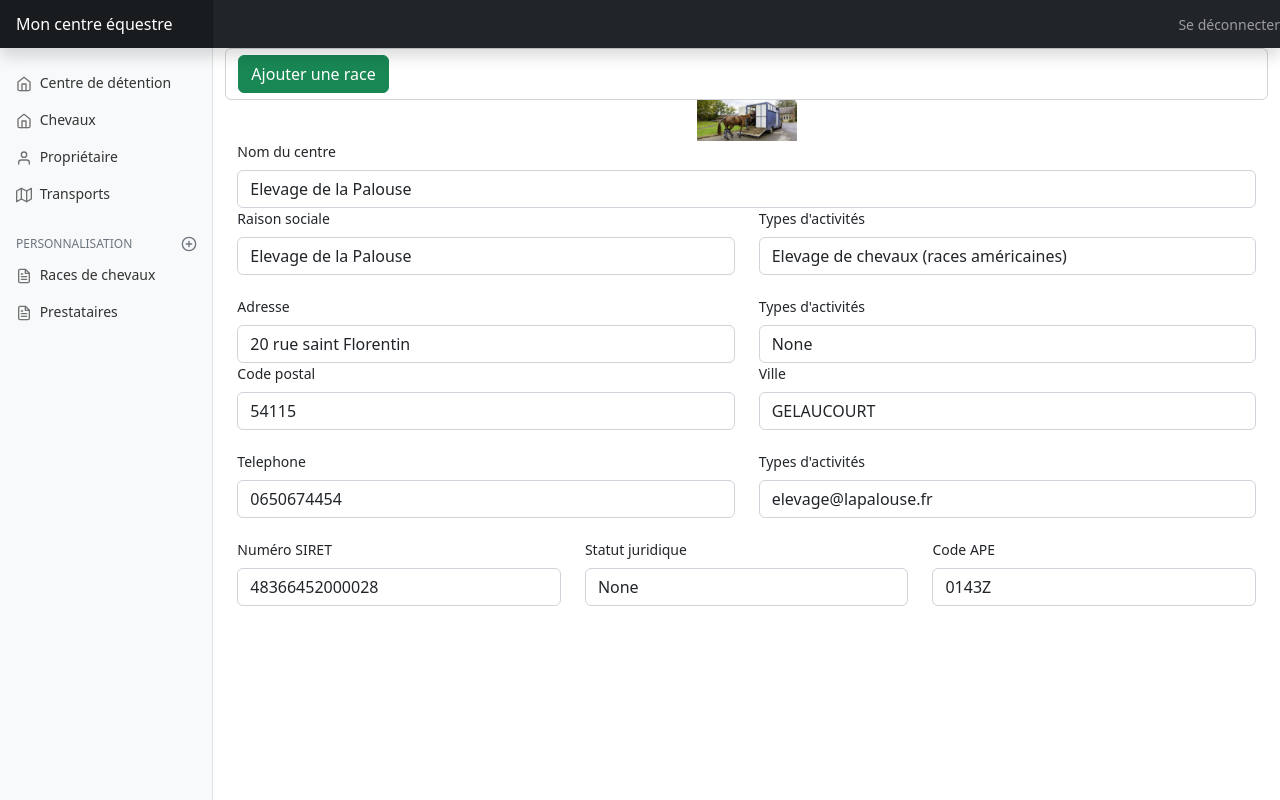
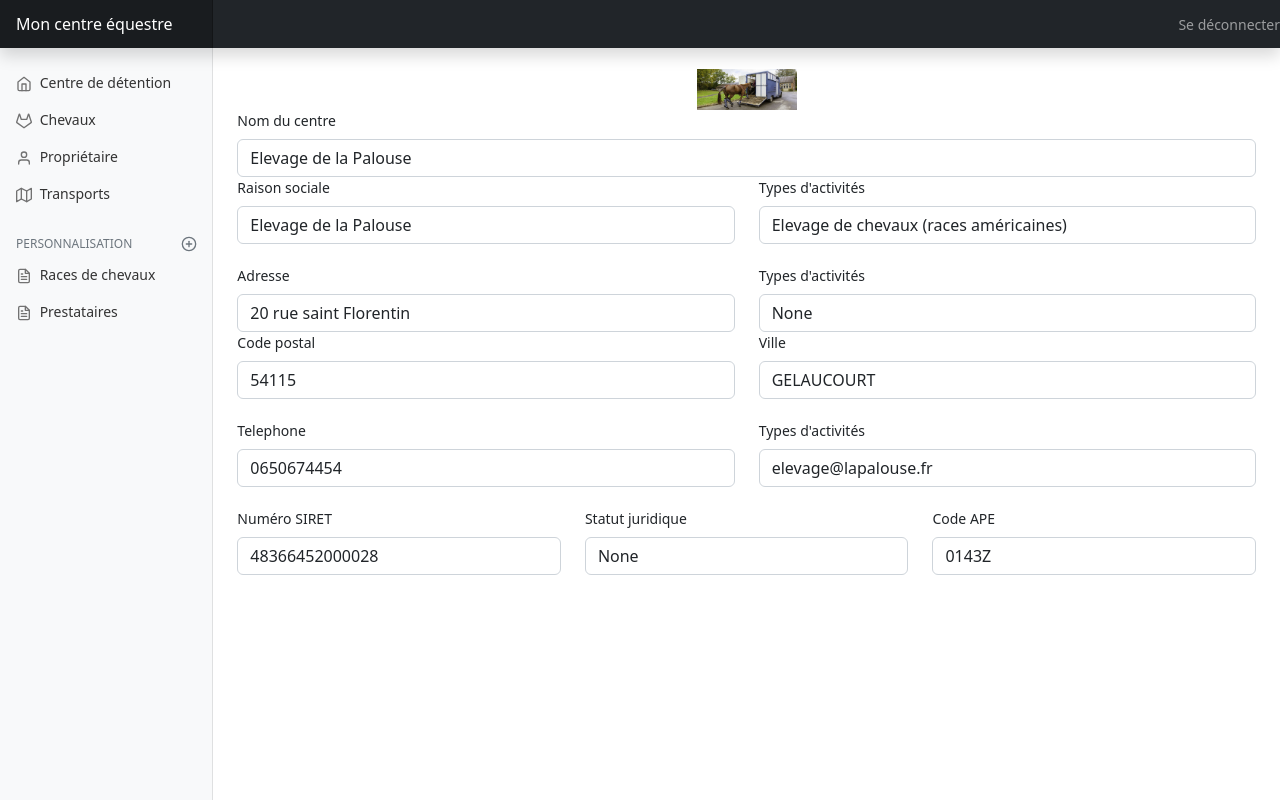
Before and after one commit to Orkhyd/projet-equide, a Flask app: page /centres_detention in a window 1280 px wide. Run offline with Flask 2, Linux system fonts and the light colour scheme; a user stored in the database is signed in; data comes from the database, SQL or seed files in the repository; some libraries are stand-ins or nearby versions.

Commit message:
mini update

```diff
--- a/Programme/templates/base.html
+++ b/Programme/templates/base.html
@@ -96,7 +96,7 @@
 						</li>
 						<li class="nav-item">
 							<a class="nav-link" href="{{ url_for('chevaux.infos_chevaux') }}">
-								<span data-feather="home" class="align-text-bottom"></span>
+								<span data-feather="gitlab" class="align-text-bottom"></span>
 								Chevaux
 							</a>
 						</li>
--- a/Programme/templates/centres_detention.html
+++ b/Programme/templates/centres_detention.html
@@ -1,15 +1,7 @@
 {% extends 'base.html'%}
 
 {% block body %}
-
-<div class="row">
-	<div class="col-sm-10 form-control" >
-		<button style="float: left;" type="button" class="btn btn-success" data-bs-toggle="modal"
-			data-bs-target="#ajoutProp">
-			Ajouter une race
-		</button>
-	</div>
-</div>
+<br>
 <div align="center">
 	<img src="{{url_for('static', filename='img/img_couverture.jpg')}}" ; width="100px;">
 </div>
--- a/Programme/templates/races.html
+++ b/Programme/templates/races.html
@@ -17,7 +17,7 @@
 {% for race  in races %}
 
     <tr>
-		<td>
+		<td class="form-control">
 			{{race.nom_race}}
 		</td>
 		<td>
```
